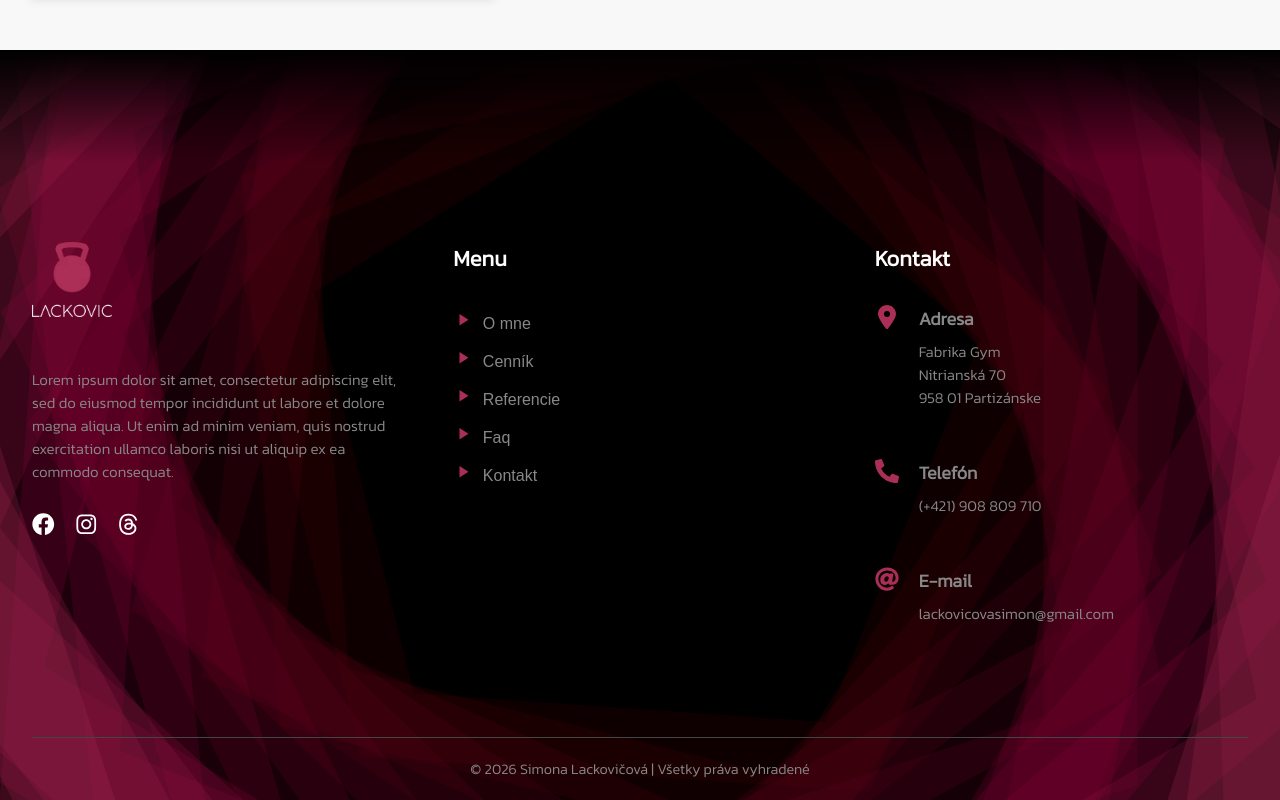
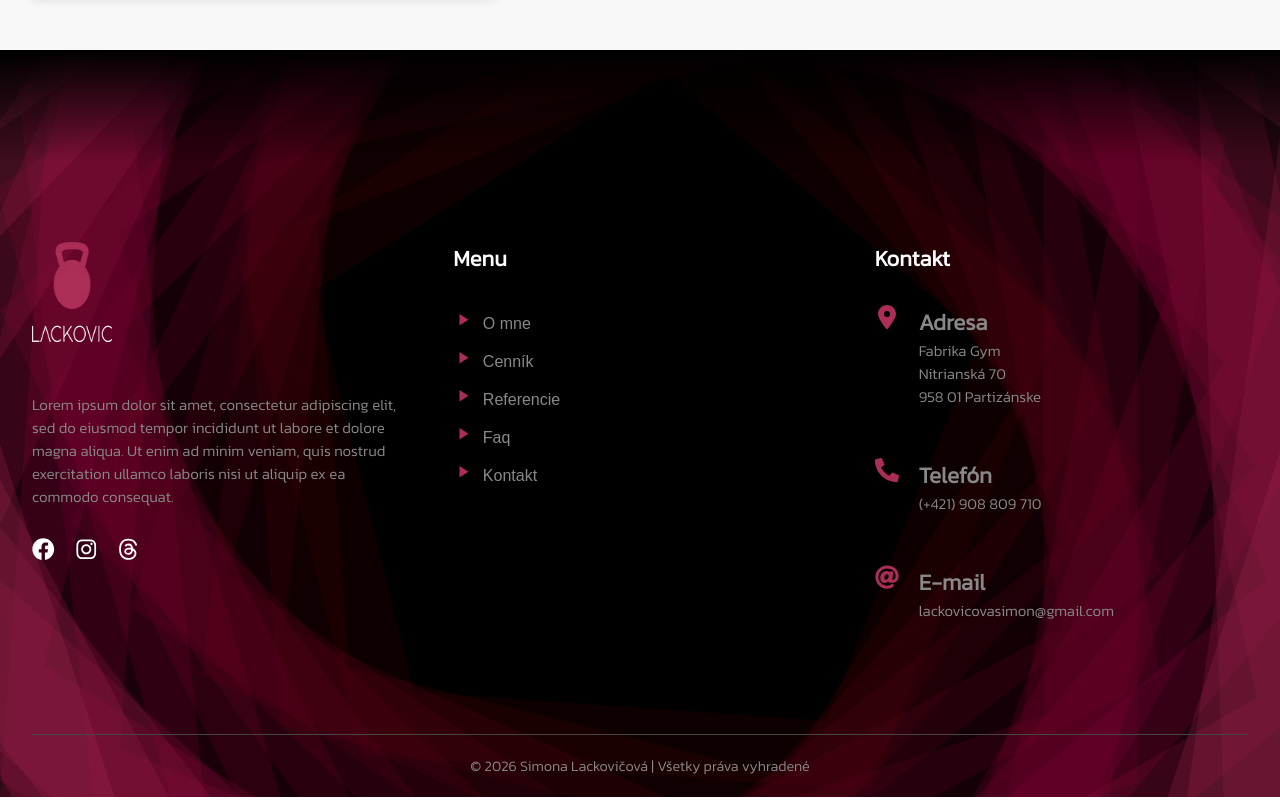
Before and after one commit to ToxiD8/personal-trainer-lackovic, a React (Vite) app: page /cookies in a window 1280 px wide. Shown: the part 775-1575 px from the top of the page. Built offline with nearby package versions, Linux system fonts and the light colour scheme; a web font is replaced by a local one.

Commit message:
adjusted Cookies.jsx to render after DOM, fixed Heading elements in Footer.jsx, fixed font url for preload

```diff
--- a/index.html
+++ b/index.html
@@ -33,7 +33,7 @@
       rel="preload"
       as="font"
       type="font/woff2"
-      href="/assets/fonts/kanit-v17_latin_latin-ext-300.woff2"
+      href="/assets/fonts/kanit-v17-latin_latin-ext-300.woff2"
       crossorigin
     />
     <link rel="icon" type="image/svg+xml" href="/favicon.svg" />
--- a/src/components/Cookies.jsx
+++ b/src/components/Cookies.jsx
@@ -3,9 +3,7 @@ import { useState, useEffect } from "react";
 import { Link, useLocation } from "react-router-dom";
 
 const Cookies = () => {
-  const [isVisible, setIsVisible] = useState(() => {
-    return !document.cookie.includes("cookiesAccepted=true");
-  });
+  const [isVisible, setIsVisible] = useState(false);
   const [isAnimating, setIsAnimating] = useState(false);
 
   // scrolls smoothly to section from navbar links
@@ -23,18 +21,26 @@ const Cookies = () => {
     }
   }, [location]);
 
+  // show/hide banner
   useEffect(() => {
     const cookiesExist = document.cookie.includes("cookiesAccepted=true");
 
     if (!cookiesExist) {
-      setTimeout(() => {
-        setIsAnimating(true);
-      }, 300);
+      const timer = setTimeout(() => {
+        setIsVisible(true);
+
+        requestAnimationFrame(() => {
+          setIsAnimating(true);
+        });
+      }, 1500);
+
+      return () => clearTimeout(timer);
     }
   }, []);
 
-  const handleDecline = () => {
+  const closeBanner = () => {
     setIsAnimating(false);
+
     setTimeout(() => {
       setIsVisible(false);
     }, 500);
@@ -43,7 +49,11 @@ const Cookies = () => {
   const handleAccept = () => {
     document.cookie =
       "cookiesAccepted=true; max-age=2592000; path=/; SameSite=Lax; Secure";
-    setIsVisible(false);
+    closeBanner();
+  };
+
+  const handleDecline = () => {
+    closeBanner();
   };
 
   return (
@@ -51,7 +61,6 @@ const Cookies = () => {
       {isVisible && (
         <div
           className={`cookies_container ${isAnimating ? "cookies_show" : ""}`}
-          aria-hidden="true"
         >
           <div className="cookies_window">
             <FaCookieBite />
--- a/src/components/Footer.jsx
+++ b/src/components/Footer.jsx
@@ -27,7 +27,13 @@ const Footer = () => {
           <div className="footer-widget">
             <div className="footer-logo">
               <Link onClick={() => window.scrollTo(0, 0)}>
-                <img src={logo} alt="Logo" className="logo" />
+                <img
+                  src={logo}
+                  alt="Logo"
+                  className="logo"
+                  width="107"
+                  height="100"
+                />
               </Link>
             </div>
             <p>
@@ -106,7 +112,7 @@ const Footer = () => {
                   <FaLocationDot />
                 </div>
                 <div className="footer-contact-content">
-                  <h6>Adresa</h6>
+                  <h2>Adresa</h2>
                   <p>Fabrika Gym</p>
                   <p>Nitrianská 70</p>
                   <p>958 01 Partizánske</p>
@@ -117,7 +123,7 @@ const Footer = () => {
                   <FaPhoneAlt />
                 </div>
                 <div className="footer-contact-content">
-                  <h6>Telefón</h6>
+                  <h2>Telefón</h2>
                   <p>(+421) 908 809 710</p>
                 </div>
               </div>
@@ -126,7 +132,7 @@ const Footer = () => {
                   <FaAt />
                 </div>
                 <div className="footer-contact-content">
-                  <h6>E-mail</h6>
+                  <h2>E-mail</h2>
                   <p>lackovicovasimon@gmail.com</p>
                 </div>
               </div>
--- a/src/components/NavBar.jsx
+++ b/src/components/NavBar.jsx
@@ -120,8 +120,8 @@ const NavBar = () => {
             src={logo}
             alt="Logo"
             className="logo"
-            width="213"
-            height="200"
+            width="107"
+            height="100"
           />
         </Navbar.Brand>
 
```
